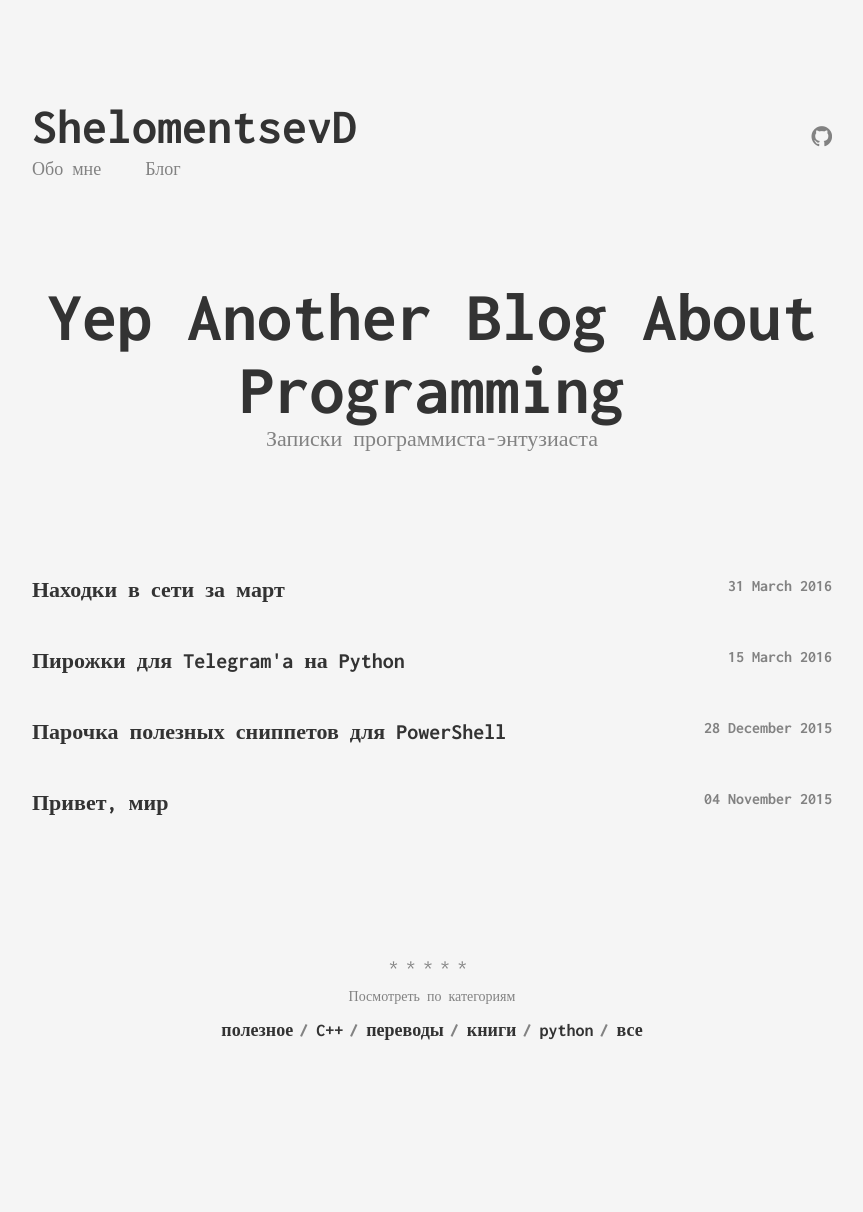
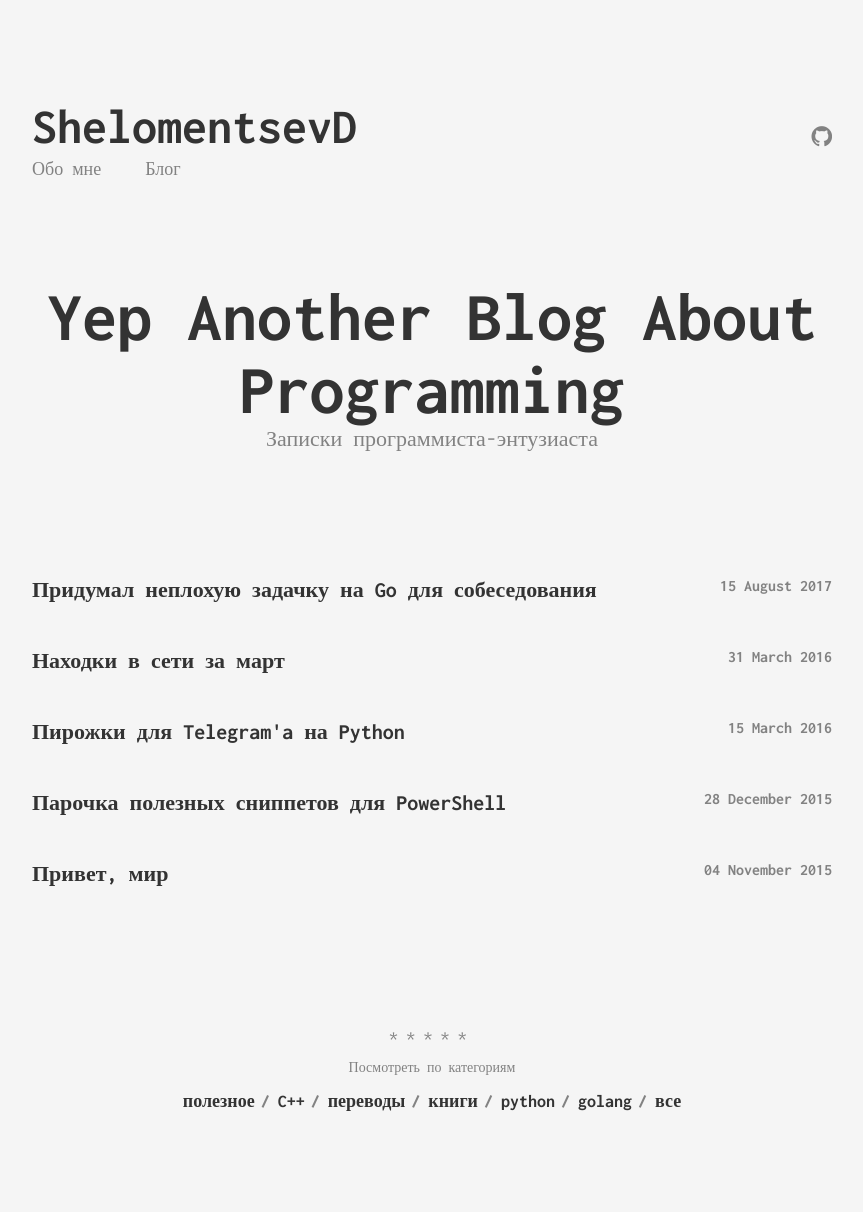
Before and after one commit to shelomentsevd/shelomentsevd.github.io, a Jekyll site: the page built from index.html, in a window 1280 px wide. Shown: the whole page, without its empty margins (208-1071 px from the left). Built offline with Jekyll 4.4.1, drawn with Linux system fonts in a browser that asks for light colours; before the commit the page ends 1141 px from its top, so only the background shows below that; some of the changed lines change nothing that is shown.

Commit message:
golang task post

```diff
--- a/_data/categories.yml
+++ b/_data/categories.yml
@@ -8,3 +8,5 @@
    name: книги
  - slug: python
    name: python
+ - slug: golang
+   name: golang
--- /dev/null
+++ b/_posts/2017-08-15-golang-task.markdown
@@ -0,0 +1,66 @@
+---
+layout: post
+title: "Придумал неплохую задачку на Go для собеседования"
+subtitle: ""
+date: 2017-08-15 11:00:00
+categories: [useful, golang]
+---
+Сейчас раздумывал над тем как получше спроектировать сервер для соревнования по High load и в процессе придумал небольшую задачку для собеседования Go-разработчиков.
+
+# Задача
+На сервере есть структура для хранения информации о пользователе
+{% highlight go %}
+type User struct {
+	ID           int `json:"id"`,
+	SecurityKey  string `json:"id"`
+	Name         string `json:"name"`,
+	Age          int `json:"age"`
+}
+{% endhighlight %}
+сервер может обрабатывать два вида запросов:
+1. GET /user/id - отдает пользователю структуру User перекодированную в json
+2. POST /user/id - обновляет информацию о пользователе раскодируя json внутрь объекта User
+
+Нужно изменить модель данных и запросы так, что бы данные по прежнему хранились в объекта User, но на POST клиент не мог изменить ID и SecurityKey.
+
+# Неправильное решение
+Вот так скорее всего поступил бы я и многие невнимательно прочитавшие "Effective Go" новички:<br/>
+Принять json, декодировать его в объект User и перед окончательной записью в базу проверить, что ID и SecurityKey не изменились, либо записать данные только из полей Name и Age.
+
+# Как правильно
+Структуру User можно разбить на две структуры для приватных полей(не могут быть изменены клиентом):<br/>
+{% highlight go %}
+type UserPrivate struct {
+	ID          int `json:"id"`
+    SecurityKey string `json:"id"`
+}
+{% endhighlight %}
+И публичные полей(могут меняться клиентом):<br/>
+{% highlight go %}
+type UserPublic struct {
+	Name string `json:"name"`,
+	Age  int `json:"age"`
+}
+{% endhighlight %}
+А саму структуру User скомпоновать из структур выше:<br/>
+{% highlight go %}
+type User struct {
+	UserPrivate
+	UserPublic
+}
+{% endhighlight %}
+Теперь на GET /user/id можно кодировать в json как и раньше весь тип User, а на POST json раскодировать в объект типа UserPublic:<br/>
+{% highlight go %}
+// GET
+user := User{UserPrivate{10}, UserPublic{"Ivan", 24}}
+bytes, _ := json.Marshal(user)
+// POST
+update := UserPublic{}
+err := json.Unmarshal(bytes, &update)
+user.UserPublic = update
+{% endhighlight %}
+# Заключение
+Это неплохая проверка на понимание того умеет ли пользоваться программист структурами в Go, а также, наверное, неплохой фильтр для людей ни разу не писавших Web сервер на этом языке т.к. этот кейс там встречается повсеместно.<br/>
+# PS
+Очень хорошо, что меня не спросили такое недели три назад так как до меня только сейчас дошло зачем в коде многих проектов на Go некоторые сущности так разбиты :D<br/>
+[Конкурс](https://highloadcup.ru) о котором я говорил, постараюсь написать пост о своем участии, когда он завершится.
```
